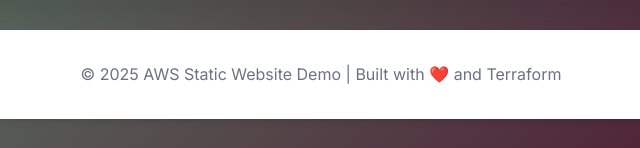
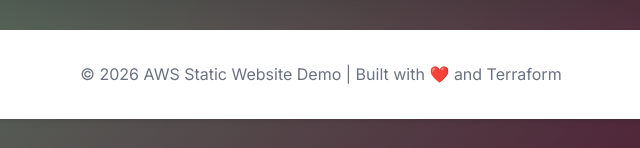
Before and after one commit to srdangat/terra-aws, a plain HTML site: page project1/code/index.html in a window 1280 px wide. Shown: the part 1382-1530 px from the top of the page, 319-959 px from the left. Drawn offline with Linux system fonts and the light colour scheme.

Commit message:
Update footer year from 2025 to 2026

```diff
--- a/project1/code/index.html
+++ b/project1/code/index.html
@@ -70,7 +70,7 @@
         </main>
 
         <footer class="footer">
-            <p>&copy; 2025 AWS Static Website Demo | Built with ❤️ and Terraform</p>
+            <p>&copy; 2026 AWS Static Website Demo | Built with ❤️ and Terraform</p>
         </footer>
     </div>
 
```
